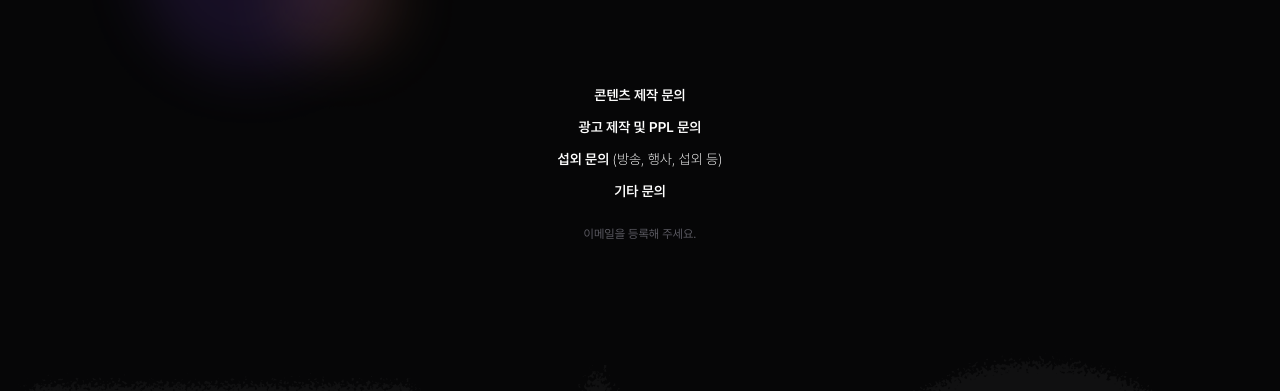
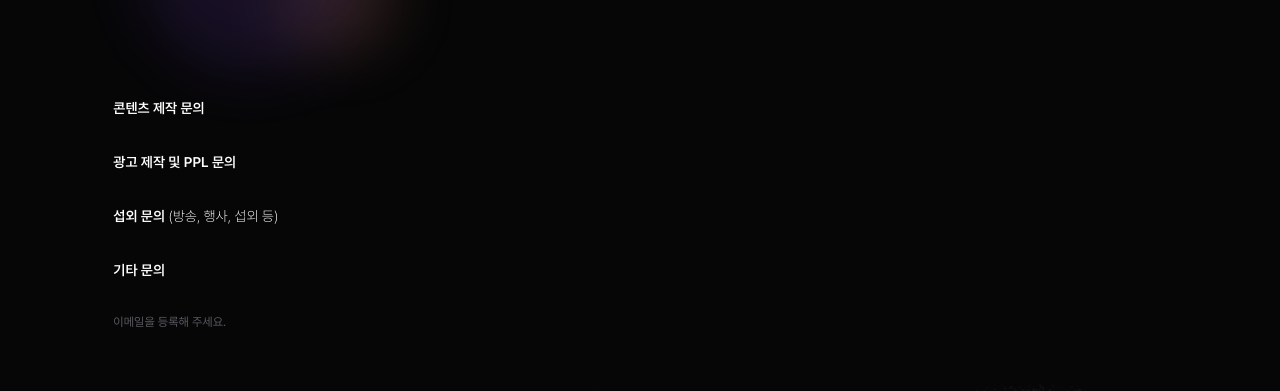
Before and after one commit to artistcanvas/TheArtistCanvas, a Next.js app: page /contact in a window 1280 px wide. Shown: the part 225-616 px from the top of the page. Built offline with nearby package versions, Linux system fonts and the light colour scheme; no server answers; the database is empty.

Commit message:
contact layout edit

```diff
--- a/app/_components/contact/Contact.tsx
+++ b/app/_components/contact/Contact.tsx
@@ -14,13 +14,13 @@ export default function Contact({
     <div className="relative mx-auto w-full max-w-[1920px] px-5 md:px-[clamp(20px,calc((170/1920)*100vw),170px)]">
       <SectionHeading title="CONTACT" />
 
-      <div className="relative z-10 flex flex-col items-center gap-y-[18px] pt-[clamp(0px,calc((50/1920)*100vw),50px)]">
+      <div className="relative z-10 flex flex-col items-start gap-y-[14px] pt-[clamp(0px,calc((50/1920)*100vw),50px)]">
         {contactData.map((item) => (
           <div
             key={item.inquiryType}
-            className="flex min-w-0 flex-col items-center text-center"
+            className="flex min-w-0 flex-col items-start text-center"
           >
-            <h2 className="text-nowrap text-[14px] font-semibold leading-[1] md:text-[clamp(14px,calc((20/1920)*100vw),20px)]">
+            <h2 className="text-nowrap text-[14px] font-semibold leading-[40px] md:text-[clamp(14px,calc((20/1920)*100vw),20px)]">
               {item.title}
               {item.detail ? (
                 <span className="block text-[12px] font-light text-[#77767E] md:text-[clamp(11px,calc((14/1920)*100vw),14px)]">
@@ -31,11 +31,11 @@ export default function Contact({
           </div>
         ))}
 
-        <div className="flex min-w-0 flex-col items-center text-center">
+        <div className="flex min-w-0 flex-col items-start text-center">
           {email ? (
             <a
               href={`mailto:${email.email}`}
-              className="block text-nowrap text-[12px] font-normal leading-[20px] text-[#8a8992] transition hover:text-white md:text-[clamp(12px,calc((20/1920)*100vw),20px)] md:leading-[25px]"
+              className="block text-nowrap text-[12px] font-normal leading-[30px] text-[#8a8992] transition hover:text-white md:text-[clamp(12px,calc((20/1920)*100vw),20px)] md:leading-[25px]"
             >
               {email.email}
             </a>
@@ -47,7 +47,7 @@ export default function Contact({
         </div>
       </div>
 
-      <div className="pointer-events-none relative left-1/2 mt-[9px] w-[clamp(364px,calc((1882/1920)*100vw),1882px)] -translate-x-1/2 select-none md:mt-[clamp(9px,calc((140/1920)*100vw),140px)]">
+      <div className="pointer-events-none relative left-1/2 mt-[9px] w-[clamp(364px,calc((1882/1920)*100vw),1882px)] -translate-x-1/2 select-none md:mt-[clamp(9px,calc((50/1920)*100vw),50px)]">
         <TacTextWobble />
       </div>
     </div>
```
